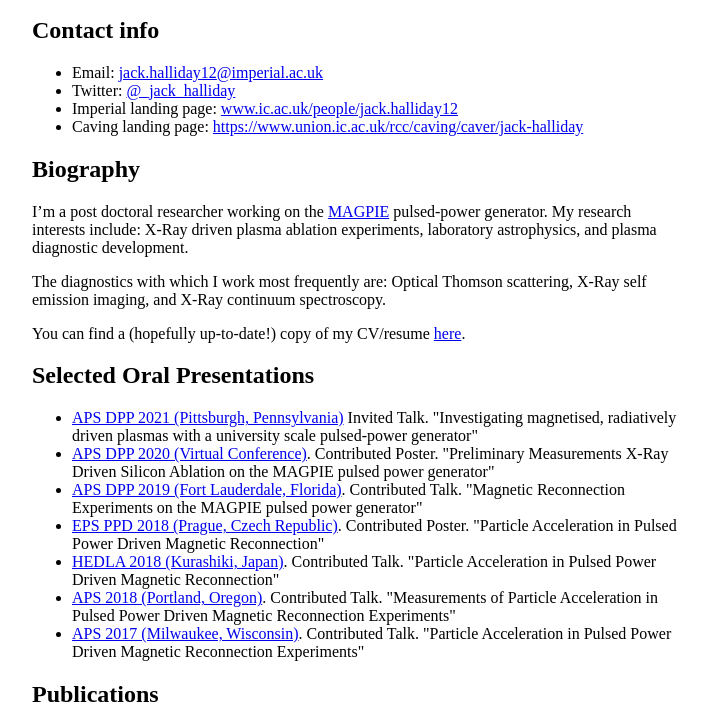
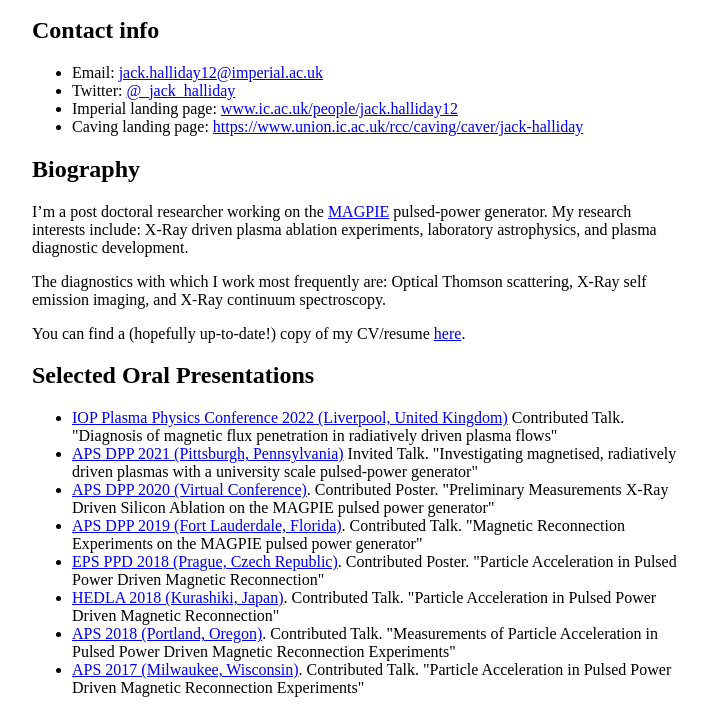
Before and after one commit to jackHalliday/jackHalliday.github.io, a plain HTML site: page index.htm in a window 1280 px wide. Shown: the part 101-805 px from the top of the page, without its empty margins (283-991 px from the left). Drawn offline with Linux system fonts and the light colour scheme.

Commit message:
Update index.htm

```diff
--- a/index.htm
+++ b/index.htm
@@ -35,8 +35,9 @@
 
         <h2>Selected Oral Presentations</h2>
 	    <ul>
-            <li><a href=https://jackhalliday.github.io/pres/JWDH_APS_21.pdf>APS DPP 2021 (Pittsburgh, Pennsylvania)</a> Invited Talk. "Investigating magnetised, radiatively driven plasmas with a university scale pulsed-power generator"</li>
-            <li><a href=https://jackhalliday.github.io/pres/JHalliday_SiXRayAblation_poster.pdf>APS DPP 2020 (Virtual Conference)</a>. Contributed Poster. "Preliminary Measurements X-Ray Driven Silicon Ablation on the MAGPIE pulsed power generator"</li>
+		    	<li><a href=https://jackhalliday.github.io/pres/JWDH_IOP_22.pdf>IOP Plasma Physics Conference 2022 (Liverpool, United Kingdom)</a> Contributed Talk. "Diagnosis of magnetic flux penetration in radiatively driven plasma flows"</li>
+            		<li><a href=https://jackhalliday.github.io/pres/JWDH_APS_21.pdf>APS DPP 2021 (Pittsburgh, Pennsylvania)</a> Invited Talk. "Investigating magnetised, radiatively driven plasmas with a university scale pulsed-power generator"</li>
+           		<li><a href=https://jackhalliday.github.io/pres/JHalliday_SiXRayAblation_poster.pdf>APS DPP 2020 (Virtual Conference)</a>. Contributed Poster. "Preliminary Measurements X-Ray Driven Silicon Ablation on the MAGPIE pulsed power generator"</li>
 			<li><a href=https://jackhalliday.github.io/pres/JWDH_APS19.pdf>APS DPP 2019 (Fort Lauderdale, Florida)</a>. Contributed Talk. "Magnetic Reconnection Experiments on the MAGPIE pulsed power generator"</li>
 			<li> <a href=https://jackhalliday.github.io/pres/JWDH_EPS_2018.pdf>EPS PPD 2018 (Prague, Czech Republic)</a>. Contributed Poster. "Particle Acceleration in Pulsed Power Driven Magnetic Reconnection"</li>
 			<li> <a href=https://jackhalliday.github.io/pres/JWDH_HEDLA_18.pdf>HEDLA 2018 (Kurashiki, Japan)</a>. Contributed Talk. "Particle Acceleration in Pulsed Power Driven Magnetic Reconnection"</li>
```
